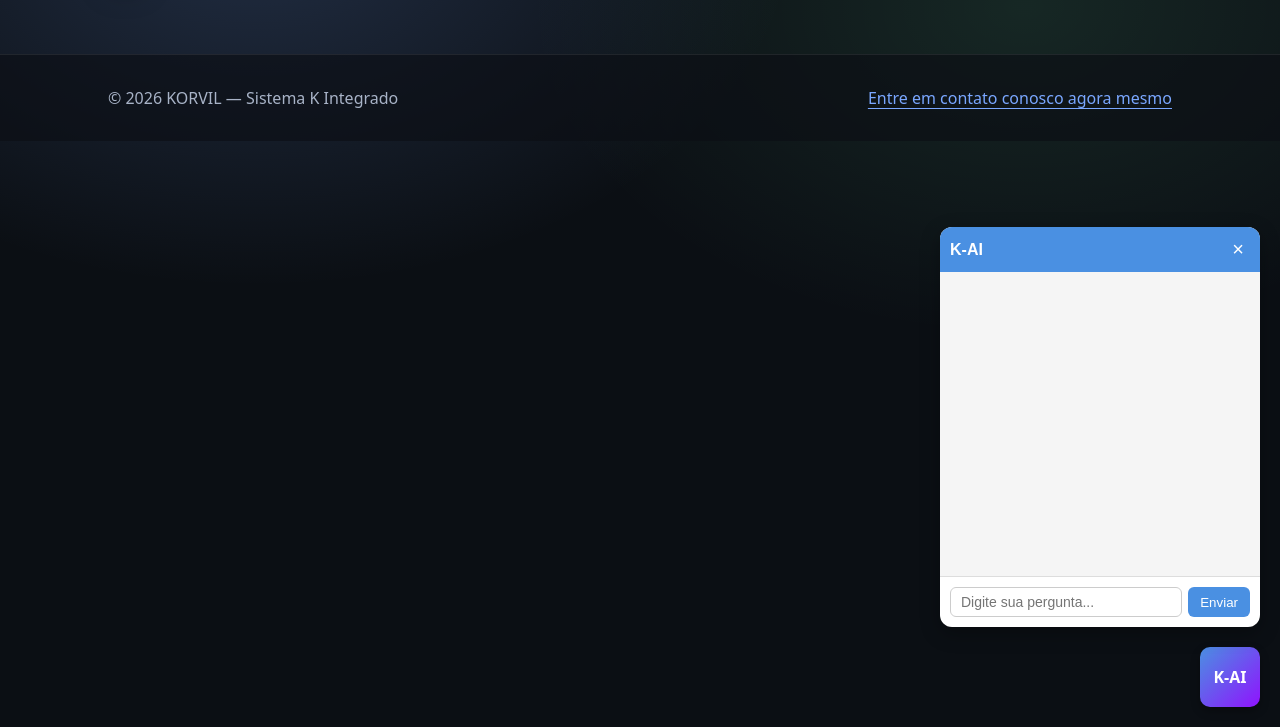
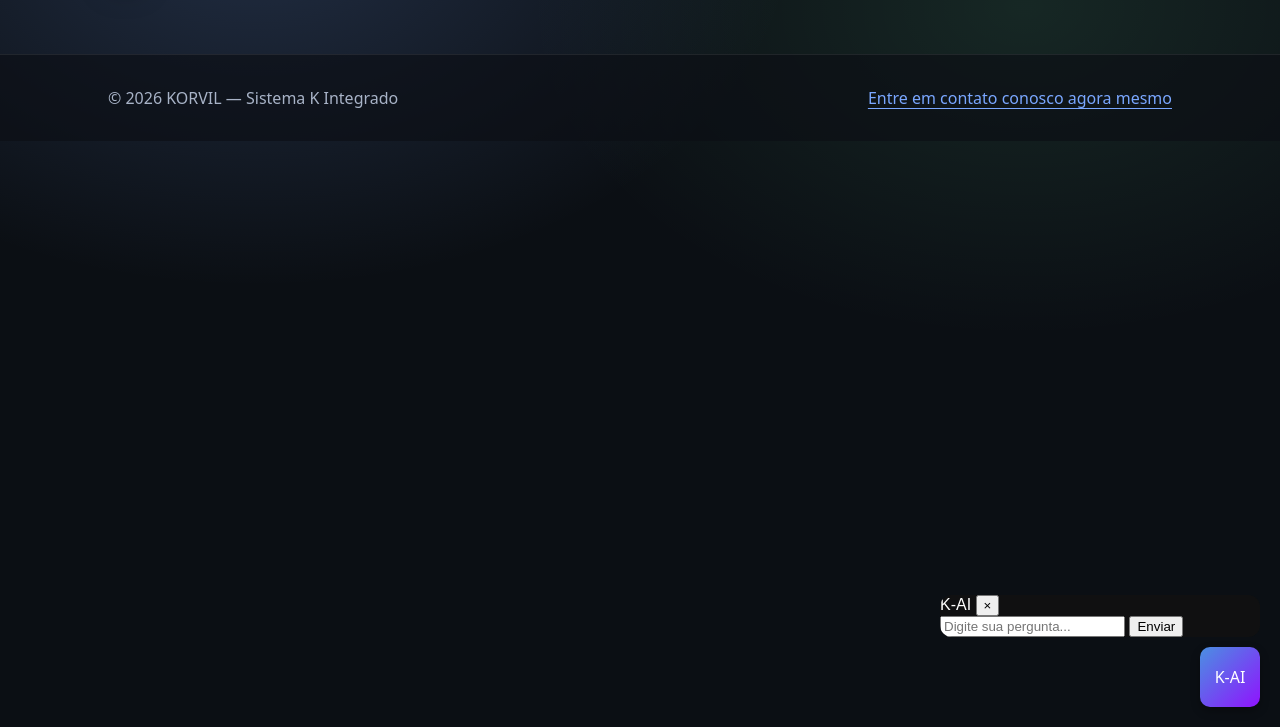
Before and after one commit to korvilp-sudo/korvil-site, a plain HTML site: page index.html in a window 1280 px wide. Both pictures are taken after a click on the element "K-AI". Shown: the part 73-800 px from the top of the page. Drawn offline with Linux system fonts and the light colour scheme.

Commit message:
Update kai.css

```diff
--- a/kai-core/kai.css
+++ b/kai-core/kai.css
@@ -1,8 +1,3 @@
-/* =========================
- K-AI CSS
-========================= */
-
-/* Cubo flutuante */
 #kaiCube {
   position: fixed;
   bottom: 20px;
@@ -11,12 +6,10 @@
   height: 60px;
   background: linear-gradient(135deg,#4a90e2,#9013fe);
   color: white;
-  font-weight: bold;
-  font-size: 16px;
+  display: flex;
+  justify-content: center;
+  align-items: center;
   border-radius: 10px;
-  display: flex;
-  align-items: center;
-  justify-content: center;
   cursor: pointer;
   z-index: 9999;
   box-shadow: 0 4px 10px rgba(0,0,0,0.3);
@@ -28,81 +21,18 @@
   transform: scale(1.1);
 }
 
-/* Painel K-AI */
 #kaiPanel {
-  display: none;
   position: fixed;
-  bottom: 100px;
+  bottom: 90px;
   right: 20px;
   width: 320px;
-  max-width: 90%;
-  height: 400px;
-  background: white;
+  max-height: 400px;
+  background: rgba(17,17,17,0.95); /* escuro transparente */
+  color: #fff;
+  display: none; /* inicia escondido */
+  flex-direction: column;
   border-radius: 12px;
-  box-shadow: 0 6px 20px rgba(0,0,0,0.3);
-  z-index: 10000;
-  flex-direction: column;
+  z-index: 9999;
   overflow: hidden;
   font-family: Arial, sans-serif;
 }
-
-/* Header do painel */
-#kaiPanel header {
-  background: #4a90e2;
-  color: white;
-  padding: 10px;
-  display: flex;
-  justify-content: space-between;
-  align-items: center;
-  font-weight: bold;
-}
-
-/* Botão fechar */
-#kaiCloseBtn {
-  background: transparent;
-  border: none;
-  color: white;
-  font-size: 20px;
-  cursor: pointer;
-}
-
-/* Corpo das respostas */
-.kaiBody {
-  flex: 1;
-  padding: 10px;
-  overflow-y: auto;
-  background: #f5f5f5;
-}
-
-/* Mensagens do usuário e K-AI */
-.kaiBody div {
-  margin-bottom: 6px;
-}
-
-/* Linha de input */
-.kaiInputRow {
-  display: flex;
-  padding: 10px;
-  border-top: 1px solid #ddd;
-  gap: 6px;
-}
-
-.kaiInput {
-  flex: 1;
-  padding: 6px 10px;
-  border-radius: 6px;
-  border: 1px solid #ccc;
-  font-size: 14px;
-}
-
-.kaiSendBtn {
-  background: #4a90e2;
-  color: white;
-  border: none;
-  padding: 6px 12px;
-  border-radius: 6px;
-  cursor: pointer;
-}
-.kaiSendBtn:hover {
-  background: #357abd;
-}
```
